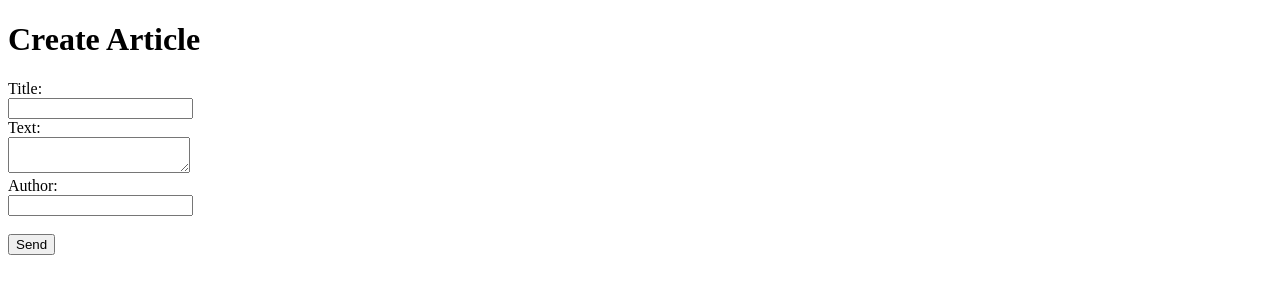
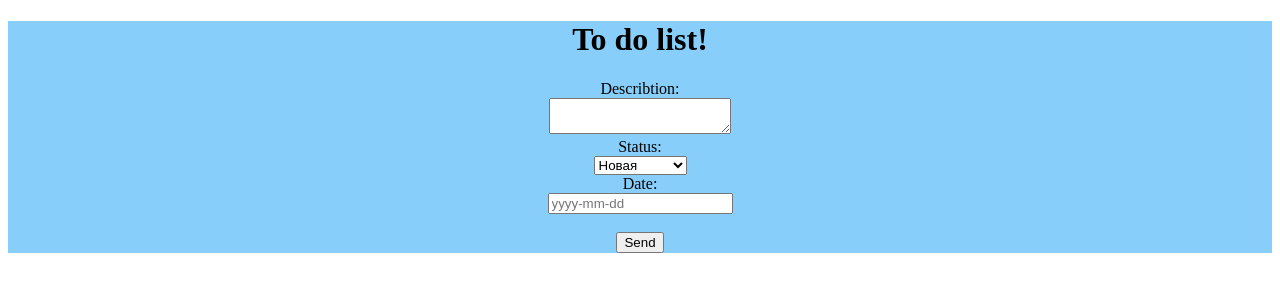
Before and after one commit to alishka1216/to-DO-LIST-, a Django app: page /articles/add/ in a window 1280 px wide. Shown: the top 300 px of the page. Run offline with Django 3.2, Linux system fonts and the light colour scheme.

Commit message:
создали to do list модель сделал отображение

```diff
--- a/source/main/urls.py
+++ b/source/main/urls.py
@@ -1,8 +1,10 @@
+from django.contrib import admin
 from django.urls import path
 
 from webapp.views import index_view, article_view, article_create_view
 
 urlpatterns = [
+    path('admin/', admin.site.urls),
     path('', index_view),  # URL для отображения списка статей
     path('articles/add/', article_create_view),  # URL для создания статьи
     path('article/', article_view)  # URL для просмотра деталей статьи
--- a/source/webapp/templates/article_create.html
+++ b/source/webapp/templates/article_create.html
@@ -4,18 +4,25 @@
     <meta charset="UTF-8">
     <title>Create</title>
 </head>
-<body>
-<h1>Create Article</h1>
+<body><div style="background-color: lightskyblue; text-align: center">
+<h1>To do list!</h1>
 <form action="/articles/add/" method="post">
     {% csrf_token %}
-    <label>Title:</label><br/>
-    <input type="text" name="title"/><br/>
-    <label>Text:</label><br/>
-    <textarea name="content"></textarea><br/>
-    <label>Author:</label><br/>
-    <input type="text" name="author"/><br/>
+    <label>Describtion:</label><br/>
+    <textarea type="text" name="title"/></textarea><br/>
+    <label>Status:</label><br/>
+    <select name="status" id="" >
+        {% for choice in choices %}
+            <option>{{ choice.1 }}</option>
+        {% endfor %}
+    </select>
+    <br/>
+
+    <label>Date:</label><br/>
+    <input type="text" name="date" placeholder="yyyy-mm-dd"/><br/>
     <br/>
     <input type="submit" value="Send"/>
 </form>
+</div>
 </body>
 </html>
--- a/source/webapp/templates/article_view.html
+++ b/source/webapp/templates/article_view.html
@@ -12,8 +12,8 @@
     <br>
     <br>
     <h1>Article {{ article.id }}</h1>
-    <p>Title: {{ article.title }}</p>
-    <p>Author: {{ article.author }}</p>
-    <p>Content: {{ article.content }}</p>
+    <p>Description: {{ article.title }}</p>
+    <p>Status: {{ article.author }}</p>
+    <p>Date: {{ article.content }}</p>
 </body>
 </html>
--- a/source/webapp/templates/index.html
+++ b/source/webapp/templates/index.html
@@ -7,7 +7,6 @@
           content="width=device-width, user-scalable=no, initial-scale=1.0, maximum-scale=1.0, minimum-scale=1.0">
     <meta http-equiv="X-UA-Compatible" content="ie=edge">
     <title>Hello</title>
-    <link rel="stylesheet" href="{% static "css/style.css" %}">
 </head>
 <body>
 <div class="container">
@@ -20,7 +19,7 @@
     {% for article in articles %}  {# Перебираем список статей циклом #}
         {# Создаём абзац, в котором отображем автора статьи и заголовок статьи, обёрнутый в ссылку, #}
         {# которая ведёт на страницу статьи #}
-        <p>{{ article.author }}: <a href="/article?id={{ article.id }}">{{ article.title }}</a></p>
+        <p>{{ article.status }}: <a href="/article?id={{ article.id }}">{{ article.title }}</a></p>
     {% endfor %}
 
 </div>
--- a/source/webapp/views.py
+++ b/source/webapp/views.py
@@ -1,6 +1,6 @@
 from django.shortcuts import render
 
-from webapp.models import Article
+from webapp.models import Article, STATUS_CHOICES
 
 
 def index_view(request):
@@ -25,11 +25,11 @@ def article_create_view(request):
     Представление для создания статьи
     """
     if request.method == "GET":  # Если метод запроса GET - будет отображена форма создания статьи
-        return render(request, 'article_create.html')
+        return render(request, 'article_create.html', context={'choices': STATUS_CHOICES})
     elif request.method == "POST":  # Если метод запроса POST - будет отображён шаблон просмотра деталей статьи
         title = request.POST.get("title")
-        content = request.POST.get("content")
-        author = request.POST.get("author")
+        content = request.POST.get("status")
+        author = request.POST.get("date")
 
         article = Article.objects.create(
             title=title,
```
Also changed, not shown: source/webapp/admin.py (+10 -9 lines), source/webapp/models.py (+4 -6 lines), source/webapp/migrations/0002_auto_20210225_0909.py (added).
